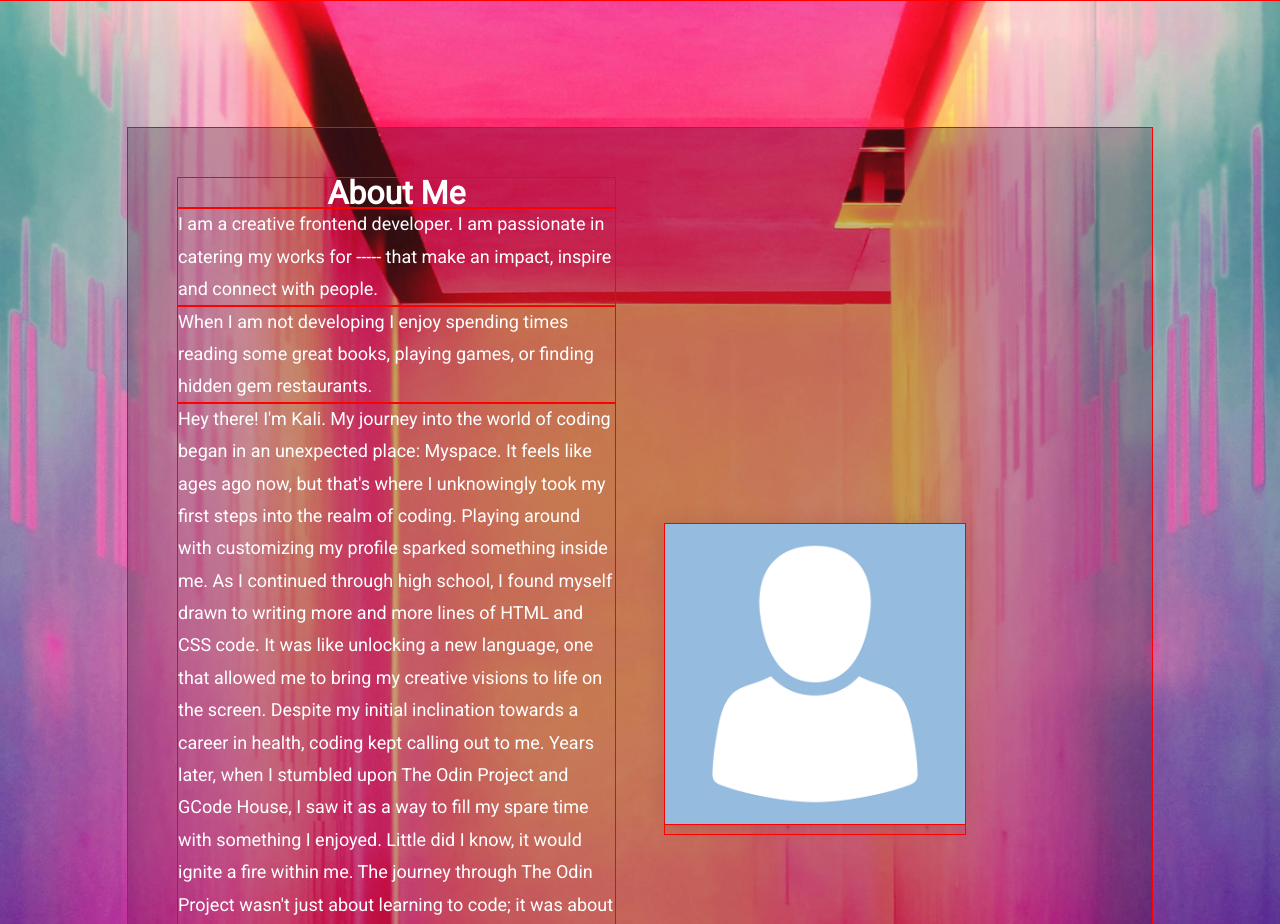
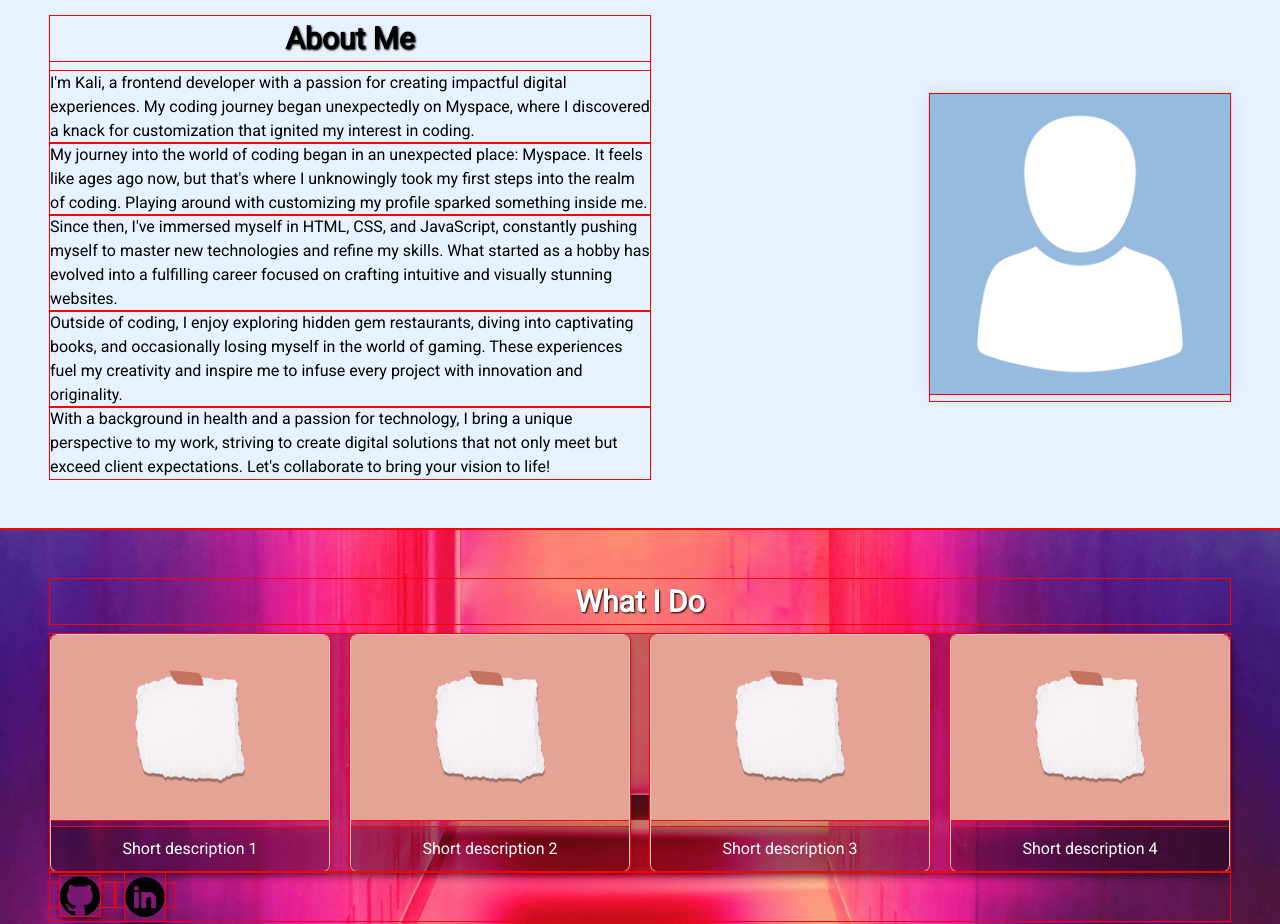
Before and after one commit to A-Kaliexe/Portfolio, a plain HTML site: page index.html in a window 1280 px wide. Shown: the part 769-1693 px from the top of the page. Drawn offline with Linux system fonts and the light colour scheme.

Commit message:
Revise about me section for improved readability and cohesive design

```diff
--- a/index.html
+++ b/index.html
@@ -7,7 +7,6 @@
     <link rel="preconnect" href="https://fonts.gstatic.com" crossorigin>
     <link href="https://fonts.googleapis.com/css2?family=Roboto&family=Roboto+Slab:wght@100&family=Space+Mono&display=swap" rel="stylesheet">
     <link rel="stylesheet" href="./styles.css" type="text/css">
-    <
     <title>Portfolio</title>
 </head>
 <body>
@@ -26,28 +25,28 @@
         </section>
     </header>
     <section class="hero" id="home">
-        <div>
-            <h1>Hi There! I'm <br>Kali Vanderbilt</h1>
-            <h2>Freelance frontend developer and web designer</h2>
-        </div>
+        <h1>Hi There! I'm Kali</h1>
+        <p>Stunning web design & frontend development</p>
     </section>
     <section class="aboutsection" id="about">
         <div class="about">
-            <h3>About Me</h3>
-            <p>I am a creative frontend developer. I am passionate in catering my works for ----- that make an impact, inspire and connect with people.</p><p> When I am not developing I enjoy spending times  reading some great books, playing games, or finding hidden gem restaurants.</p>
-            <p>Hey there! I'm Kali. My journey into the world of coding began in an unexpected place: Myspace. It feels like ages ago now, but that's where I unknowingly took my first steps into the realm of coding. Playing around with customizing my profile sparked something inside me.
-                As I continued through high school, I found myself drawn to writing more and more lines of HTML and CSS code. It was like unlocking a new language, one that allowed me to bring my creative visions to life on the screen.
-                Despite my initial inclination towards a career in health, coding kept calling out to me. Years later, when I stumbled upon The Odin Project and GCode House, I saw it as a way to fill my spare time with something I enjoyed. Little did I know, it would ignite a fire within me.
-                The journey through The Odin Project wasn't just about learning to code; it was about discovering a passion I didn't know I had. Each line of code I wrote felt like a piece of myself coming alive, a puzzle I couldn't wait to solve.
-                Since then, I've thrown myself into mastering programming languages like JavaScript. It's been a journey of self-discovery and growth, one that has brought me here, eager to share my skills and make a meaningful contribution to your business.</p>
-        </div>
+            <h2>About Me</h2>
+            <p>I'm Kali, a frontend developer with a passion for creating impactful digital experiences. My coding journey began unexpectedly on Myspace, where I discovered a knack for customization that ignited my interest in coding.</p>
+
+            <p>My journey into the world of coding began in an unexpected place: Myspace. It feels like ages ago now, but that's where I unknowingly took my first steps into the realm of coding. Playing around with customizing my profile sparked something inside me.</p>
+            <p>Since then, I've immersed myself in HTML, CSS, and JavaScript, constantly pushing myself to master new technologies and refine my skills. What started as a hobby has evolved into a fulfilling career focused on crafting intuitive and visually stunning websites.</p>
+
+            <p>Outside of coding, I enjoy exploring hidden gem restaurants, diving into captivating books, and occasionally losing myself in the world of gaming. These experiences fuel my creativity and inspire me to infuse every project with innovation and originality.</p>
+
+            <p>With a background in health and a passion for technology, I bring a unique perspective to my work, striving to create digital solutions that not only meet but exceed client expectations. Let's collaborate to bring your vision to life!</p>
+            </div>
         <div class="image-container">
             <!--img of me needed will need resizing-->
             <img src="images\placeholderavatar.png" alt="Picture of a black woman smiling" class="selfimg"><!--add alt text to image and exchange image for self-->
         </div>
     </section>
     <section class="work" id="work">
-        <h3>What I Do</h3>
+        <h2>What I Do</h2>
         <div class="projects">
             <div class="grid-item"><img src="images\placeholder.jpg" alt="Placeholder Image 1">
                 <div class="description">Short description 1</div></div>
@@ -100,7 +99,11 @@
         </form>
     </section>
     <footer>
-        <p> Website by Kali Vanderbilt 2024</p>
+        <footer>
+                </div>
+            </div>
+            <div class="footer-bottom">
+        <p>&copy; 2024 Kali Vanderbilt</p>
     </footer>
 </body>
 </html>
--- a/styles.css
+++ b/styles.css
@@ -10,11 +10,31 @@ img,
 picture,
 video {
   max-width: 100%;
+
+/* Split image background
+.hero,  {
+    background-image: url("images/hallwaypink-split1.jpg");
+    background-size: cover;
+    height: 50vh;
 }
-
+.aboutsection{
+    background-image: url("images/hallwaypink-split1.jpg");
+}
+header {
+    background-image: url("images/hallwaypink-split1.jpg");
+    background-size: cover;
+    height: 20vh;
+    position: relative;
+    z-index: 1;
+}
+footer {
+    background-image: url("images/hallwaypink-split2.jpg");
+    background-size: cover;
+    height: 5vh;*/
+}
 body {
     background-image: url("images/hallwaypink.jpg");
-    background-color: #e6f2ff;
+    background-color: #4d8294;
     color: #fff;
     background-position: center;
     background-size: cover;
@@ -22,6 +42,7 @@ body {
     font-family: 'Roboto', 'Roboto Slab', sans-serif;
     font-size: 16px;
     line-height: 1.5;
+    height: 25%;
 }
 
 h1, h2, h3, legend, label, button {
@@ -89,19 +110,34 @@ a:focus {
 
  h2 {
     margin-bottom: 10px;
-    text-shadow: 1px 1px 2px #00000033;
- }
-
- h3 {
-
- }
-
- h2, h3 {
+    text-shadow: 1px 1px 2px #000000;
     font-size: 30px;
     text-align: center;
 }
+    /*New aboutSection might change* 2/16/24*/
+.aboutsection {
+    background-color: #e6f2ff; /* Off-white background color */
+    color: #000; /* Dark text color */
+    padding: 50px; /* Add padding for spacing */
+    display: flex;
 
+    justify-content: space-between; /* Ensure content and image are spaced evenly */
+    align-items: center; /* Center content vertically */
+}
 
+.about {
+    max-width: 600px; /* Limit width of text content */
+}
+
+.about h2 {
+    font-size: 30px; /* Adjust heading size */
+}
+
+.about p {
+    font-size: 16px; /* Adjust paragraph font size */
+    line-height: 1.5; /* Add line height for better readability */
+}
+/* old aboutmesection 2/15/24
 .aboutsection {
     display: flex;
     justify-content: center;
@@ -113,16 +149,12 @@ a:focus {
 
 }
 
-/*  about me and picture description */
-
 .aboutsection {
     display: grid;
     grid-template-columns: 1fr 1fr;
     gap: 50px;
     align-items: center;
 }
-
-
 
 .about h3 {
     font-size: 32px;
@@ -131,7 +163,7 @@ a:focus {
 .about p {
     font-size: 18px;
     line-height: 1.8;
-}
+}*/
 
 .image-container {
     max-width: 300px;
@@ -263,7 +295,9 @@ button[type="submit"]:hover {
     text-decoration: none;
 }
 
-footer {
+/* Footer Styles */
+
+
     display: flex;
     flex-direction: column;
     justify-content: center;
```
Also changed, not shown: 2 other files.
